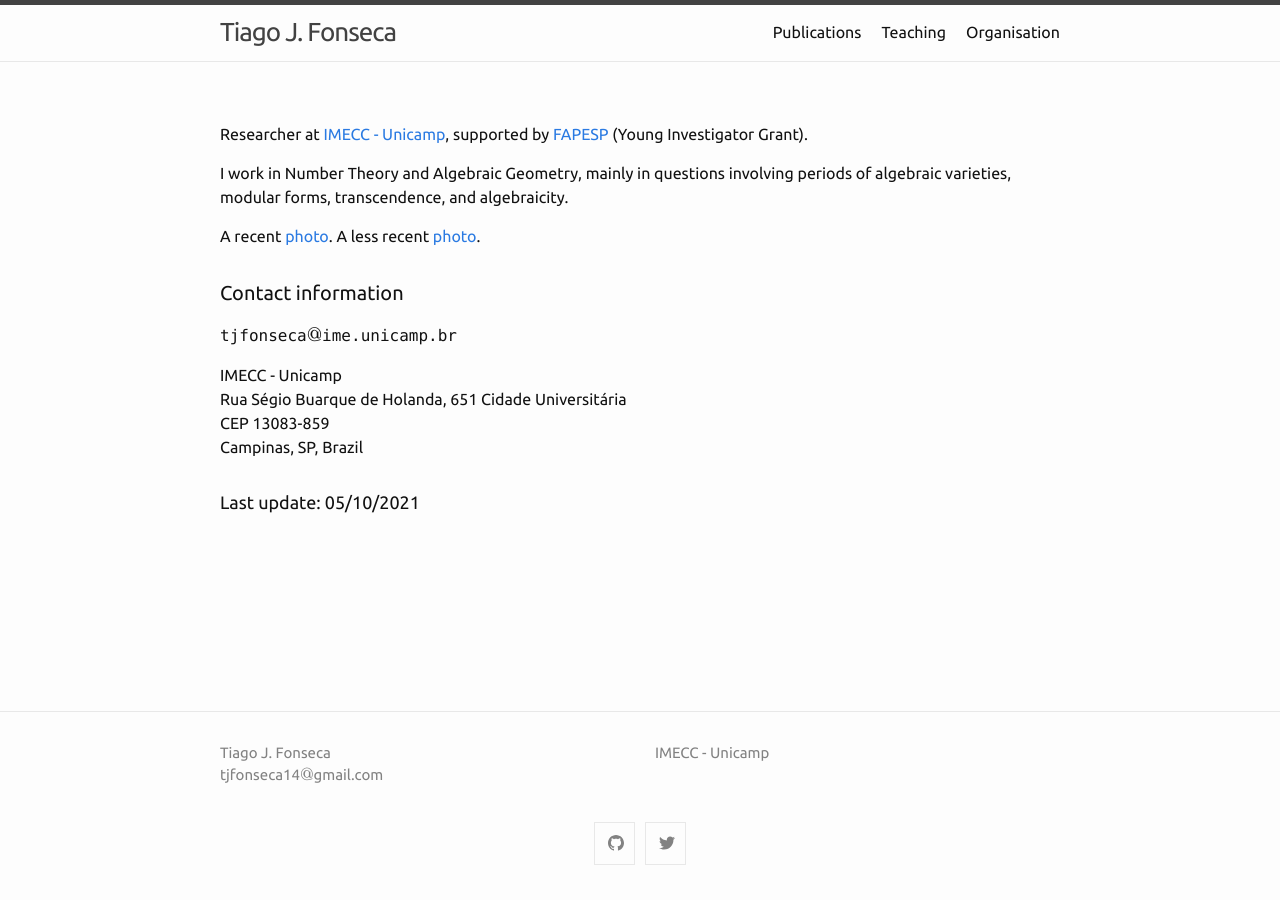
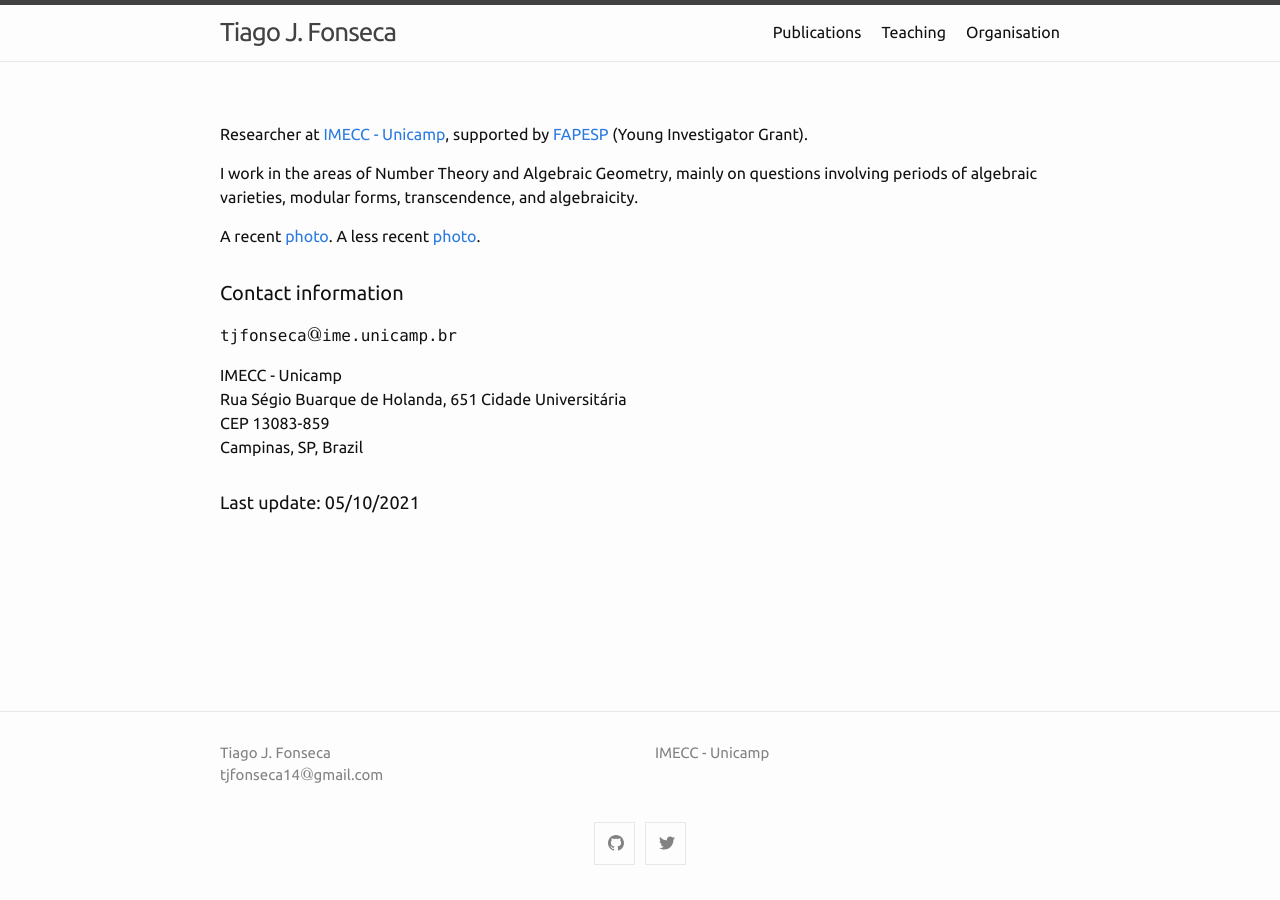
Before and after one commit to tjfonseca/tjfonseca.github.io, a Jekyll site: the page built from index.md, in a window 1280 px wide. Built offline with Jekyll 4.4.1, drawn with Linux system fonts in a browser that asks for light colours; formulas are drawn with MathJax 3.

Commit message:
Initial commit

```diff
--- a/index.md
+++ b/index.md
@@ -11,7 +11,7 @@ layout: home
 
 Researcher at <a href="https://www.ime.unicamp.br/en">IMECC - Unicamp</a>, supported by <a href="https://fapesp.br/en">FAPESP</a> (Young Investigator Grant).
 
-I work in Number Theory and Algebraic Geometry, mainly in questions involving periods of algebraic varieties, modular forms, transcendence, and algebraicity.
+I work in the areas of Number Theory and Algebraic Geometry, mainly on questions involving periods of algebraic varieties, modular forms, transcendence, and algebraicity.
 
 A recent <a href="assets/pictures/dieppe.jpg">photo</a>. A less recent <a href="assets/pictures/diploma.png">photo</a>.
 
```
